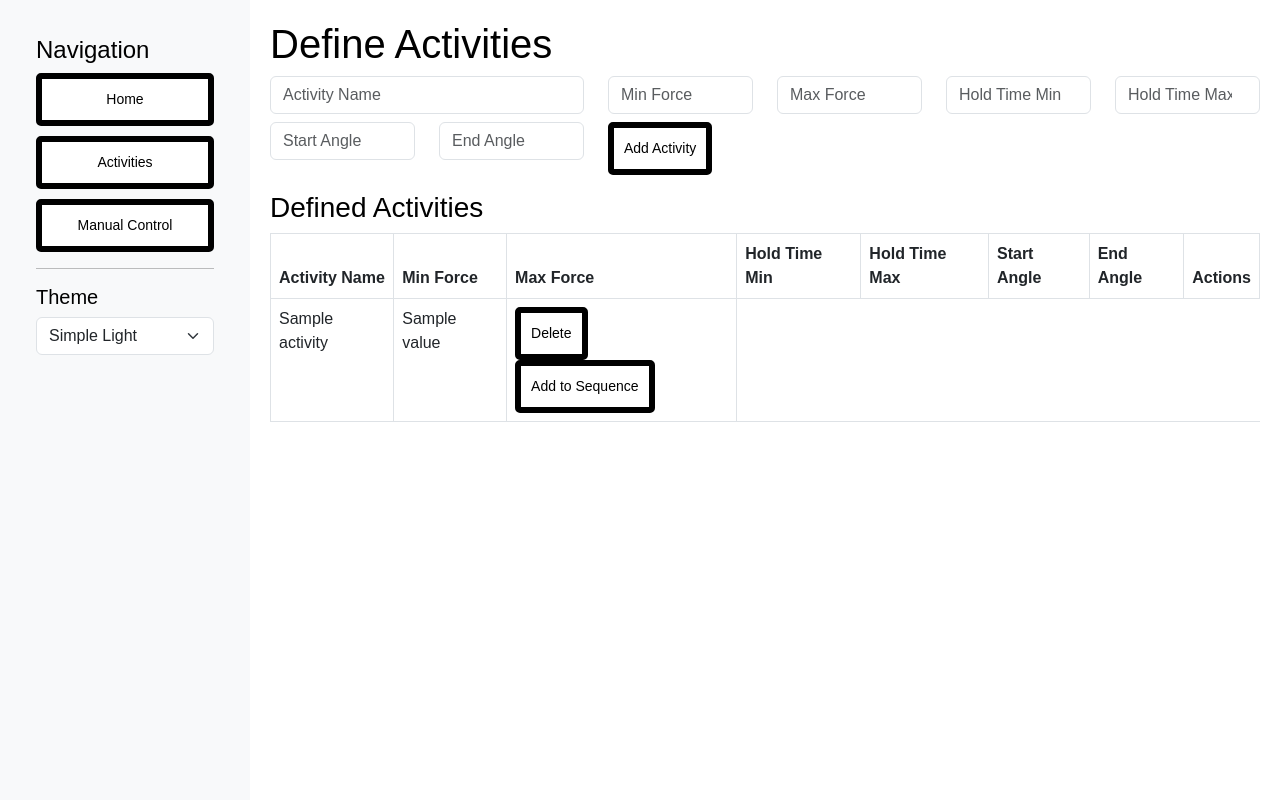
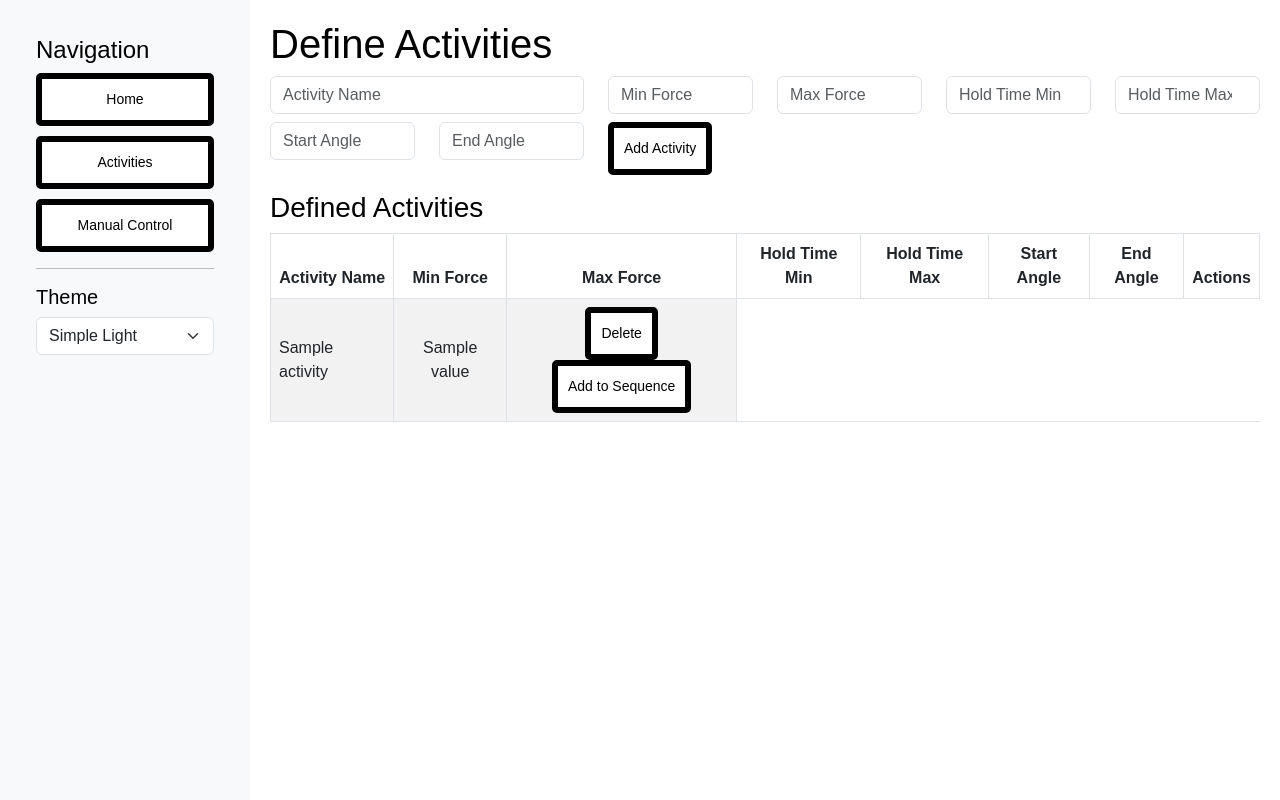
Before and after one commit to harilaosk/JCACS_flask, a Flask app: template templates/activities.html in a window 1280 px wide. Run offline with Flask 3, Linux system fonts and the light colour scheme; the template is opened without the code that fills it: most values are stand-ins (such as "Sample title", 1, 10 or a date in 2020).

Commit message:
validate activity updates and make table look nicer

```diff
--- a/templates/activities.html
+++ b/templates/activities.html
@@ -35,9 +35,10 @@
 
     <!-- Table to Display and Edit Activities -->
     <h3>Defined Activities</h3>
-    <table class="table table-bordered">
-        <thead>
-            <tr>
+<div class="table-responsive">
+    <table class="table table-bordered table-striped table-hover">
+        <thead class="thead-dark">
+            <tr class="text-center">
                 <th>Activity Name</th>
                 <th>Min Force</th>
                 <th>Max Force</th>
@@ -51,14 +52,14 @@
         <tbody>
             {% for name, activity in activities.items() %}
             <tr>
-                <td>{{ name }}</td>
+                <td class="align-middle">{{ name }}</td>
                 {% for key, value in activity.items() %}
-                <td contenteditable="true"
+                <td class="align-middle text-center" contenteditable="true"
                     onblur="updateActivity('{{ name }}', '{{ key }}', this.textContent)">
                     {{ value }}
                 </td>
                 {% endfor %}
-                <td>
+                <td class="align-middle text-center">
                     <form method="POST" action="/delete_activity/{{ name }}" style="display: inline;">
                         <button type="submit" class="btn btn-danger btn-sm">Delete</button>
                     </form>
@@ -70,9 +71,16 @@
             {% endfor %}
         </tbody>
     </table>
-
+</div>
     <script>
         function updateActivity(activityName, key, value) {
+            // Validate that the value is a number
+            if (isNaN(value) || value.trim() === "") {
+                alert("Please enter a valid number.");
+                return;
+            }
+
+            // Send the update request
             fetch('/update_activity', {
                 method: 'POST',
                 headers: { 'Content-Type': 'application/x-www-form-urlencoded' },
```
